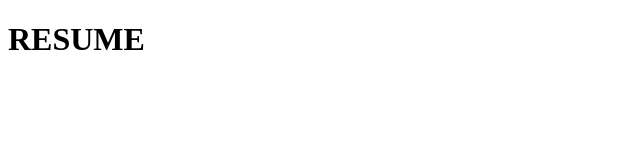
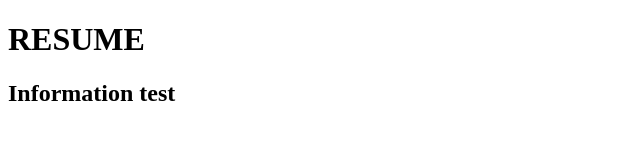
Before and after one commit to Pavel9118/git-test, a plain HTML site: page index.html in a window 1280 px wide. Shown: the whole page, without its empty margins (0-640 px from the left). Drawn offline with Linux system fonts and the light colour scheme.

Commit message:
my first commit

```diff
--- a/index.html
+++ b/index.html
@@ -8,6 +8,7 @@
 </head>
 <body>
     <h1>RESUME</h1>
+    <h2>Information test</h2>
 
 </body>
 </html>
```
